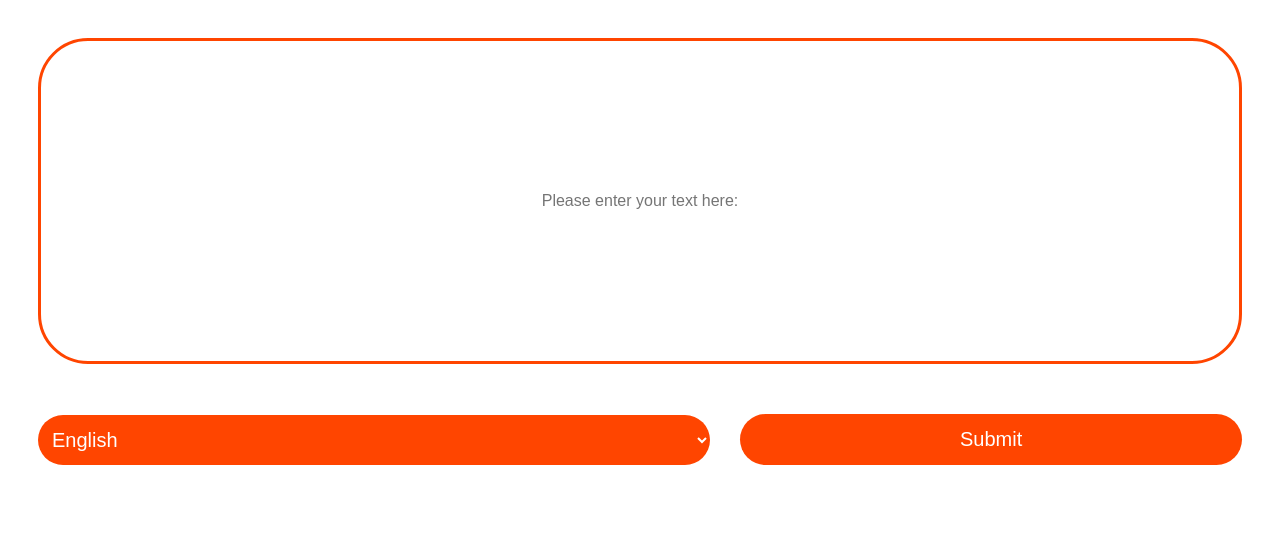
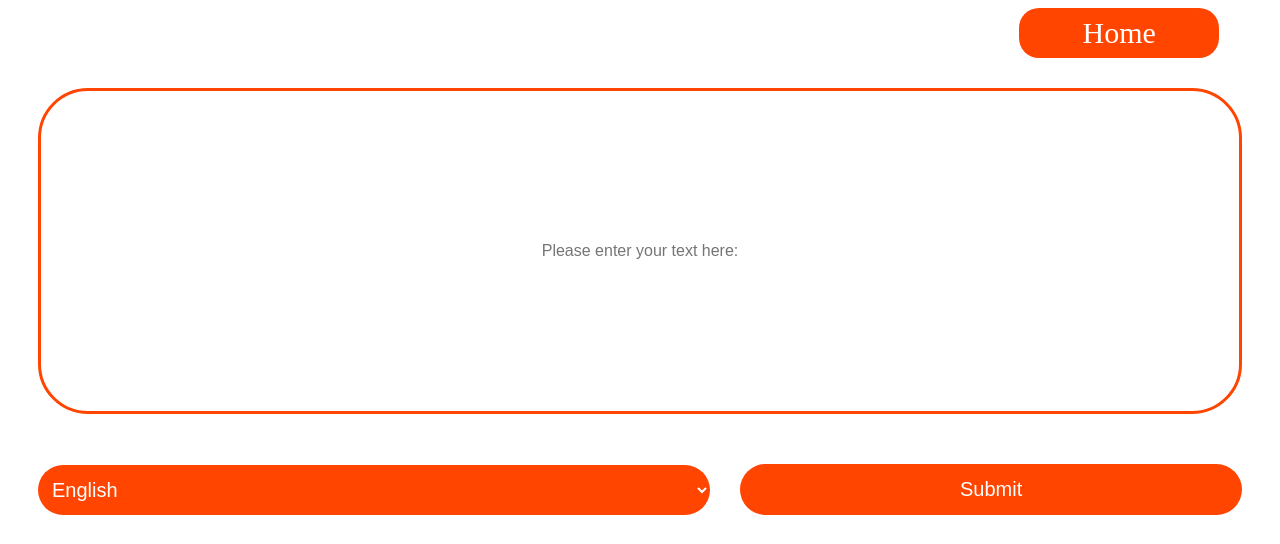
Before and after one commit to wajidkorkani/Text-To-Voice, a Django app: page / in a window 1280 px wide. Shown: the top 544 px of the page. Run offline with Django 4.2, Linux system fonts and the light colour scheme.

Commit message:
Home key is added in the base.html file which will redirect to users to the home page.

```diff
--- a/Text_To_Voice/Templates/base.html
+++ b/Text_To_Voice/Templates/base.html
@@ -3,9 +3,31 @@
 <head>
     <meta charset="UTF-8">
     <meta name="viewport" content="width=device-width, initial-scale=1.0">
+    <style>
+        #home{
+            background-color:orangered;
+            color:white;
+            font-size:30px;
+            height: 50px;
+            margin-left: 80%;
+            text-align:center;
+            text-decoration:none;
+            display: flex;
+            align-items:center;
+            justify-content: center;
+            width:200px;
+            border-radius: 20px;"
+        }
+        #home:hover{
+            background-color: yellow;
+        }
+    </style>
     {% block head %}{% endblock %}
 </head>
 <body>
+    <nav >
+        <a href="{% url 'home' %}" id='home'>Home</a>
+    </nav>
     {% block body %}{% endblock %}
 </body>
 </html>
```
